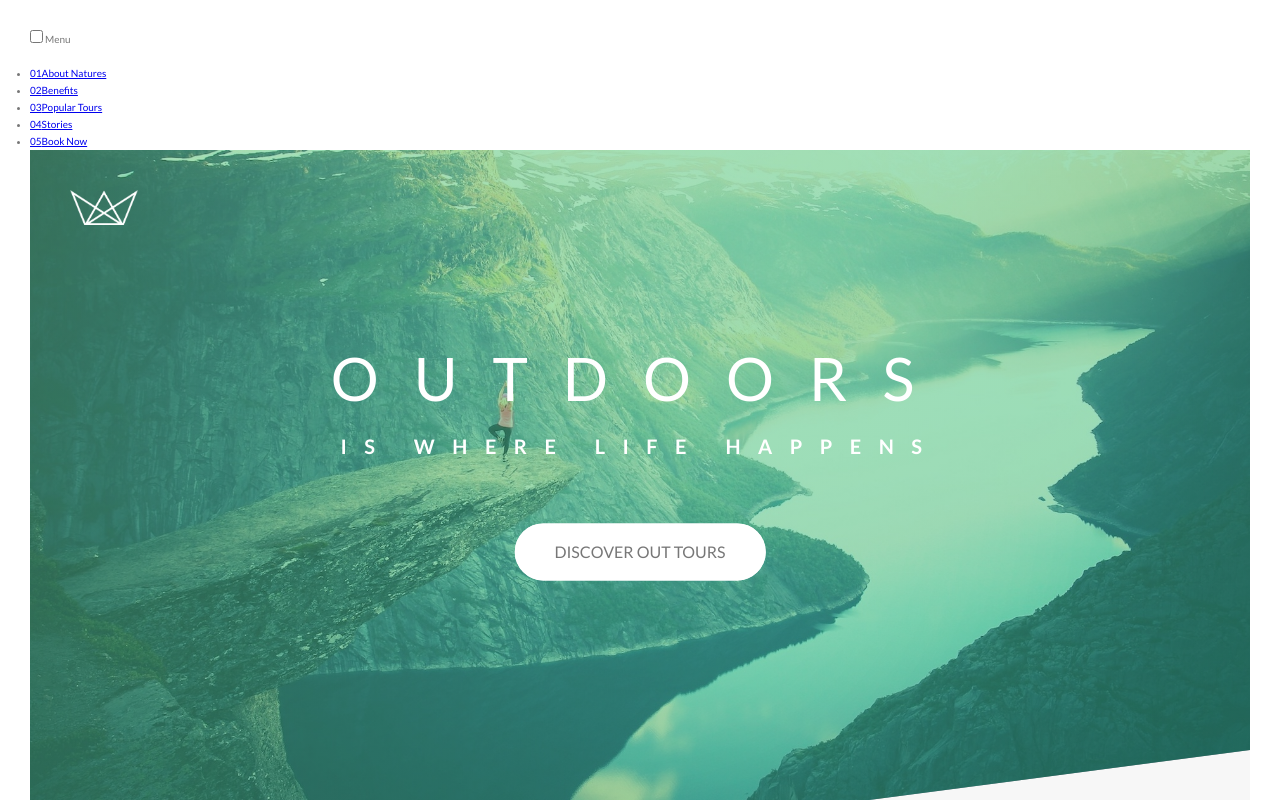
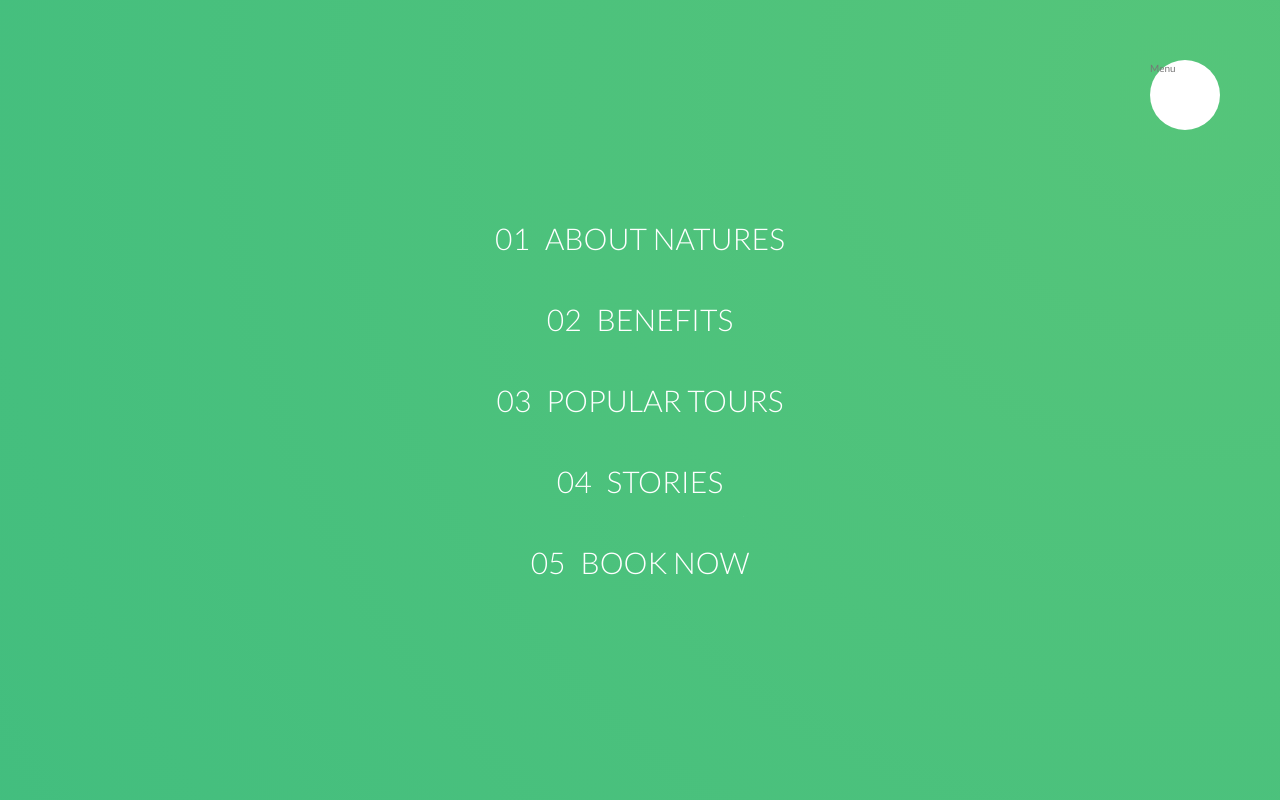
Before and after one commit to romanstr-code/Css_Sass_Course, a website: page index.html in a window 1280 px wide. Shown: the top 800 px of the page. Drawn offline with Linux system fonts and the light colour scheme.

Commit message:
styled navigation.

```diff
--- /dev/null
+++ b/sass/layout/_navigation.scss
@@ -0,0 +1,89 @@
+// navigation
+
+.navigation {
+
+    &__checkbox {
+        display: none;
+    }
+
+    &__button {
+        background-color: $color-white;
+        height: 7rem;
+        width: 7rem;
+        position: fixed;
+        top: 6rem;
+        right: 6rem;
+        border-radius: 50%;
+        z-index: 2000;
+
+    }
+    // ba
+    &__background {
+        height: 6rem;
+        width: 6rem;
+        border-radius: 50%;
+        position: fixed;
+        top: 6.5rem;
+        right: 6.5rem;
+        background-image: radial-gradient($color-primary-light, $color-primary-dark);
+        z-index: 1000;
+
+
+        transform: scale(80);
+
+    }
+
+    &__nav {
+        height: 100vh;
+        width: 100%;
+        position: fixed;
+        top: 0;
+        right: 0;
+        z-index: 1500;
+    }
+
+    &__list {
+        position: absolute;
+        top: 50%;
+        left: 50%;
+        transform: translate(-50%, -50%);
+        list-style: none;
+        text-align: center;
+    }
+
+    &__item {
+        margin: 1rem;
+    }
+
+    &__link {
+        &:link,
+        &:visited{
+            display: inline-block;
+            font-size: 3rem;
+            font-weight: 300;
+            padding: 1rem 2rem;
+            color: $color-white;
+            text-decoration: none;
+            text-transform: uppercase;
+            //animate
+            background-image: linear-gradient(120deg, transparent 0%, transparent 50%, $color-white 50%);
+            background-size: 220%;
+            transition: all .4s;
+
+            span {
+                margin-right: 1.5rem;
+                display: inline-block;
+            }
+        }
+
+
+        &:hover,
+        &:active {
+            background-position: 100%;
+            color: $color-primary;
+            //moves easy to right size
+            transform: translateX(3rem);
+        }
+
+    }
+}
```
Also changed, not shown: css/style.css.
